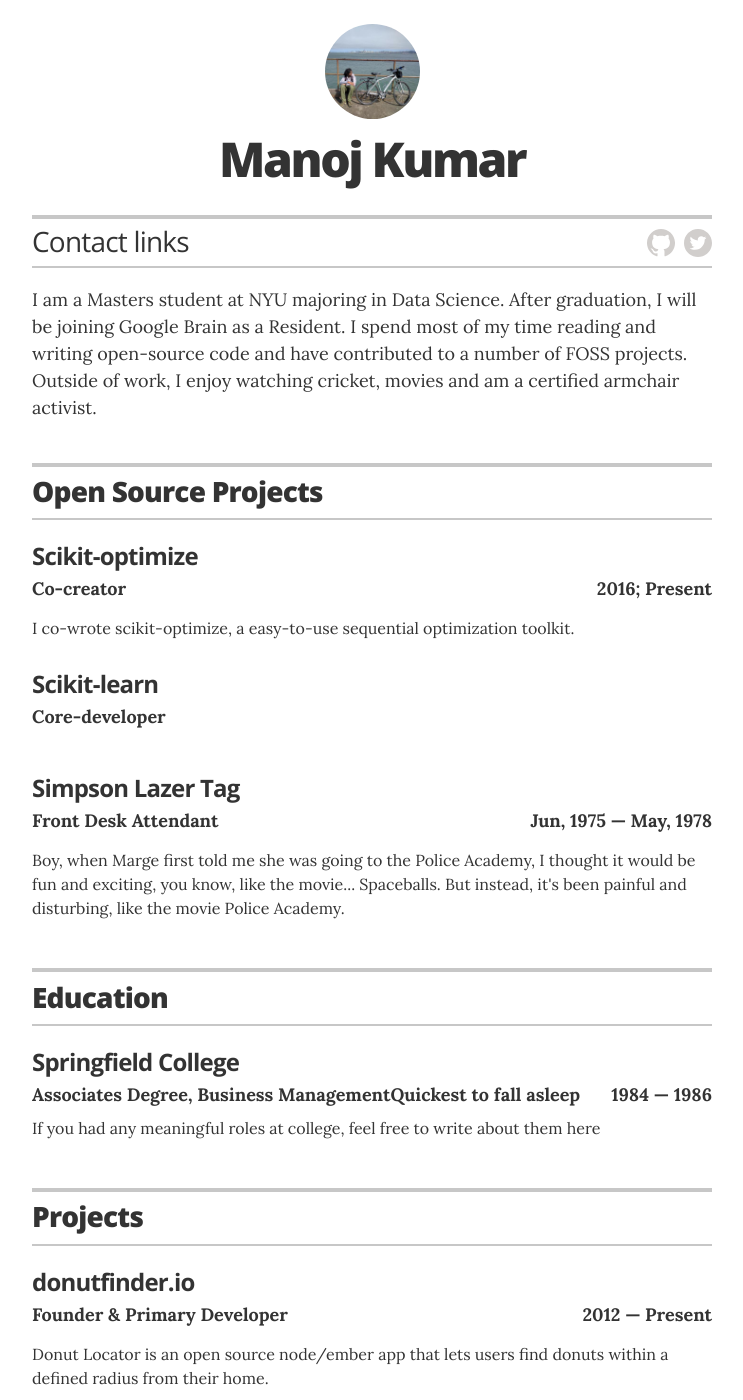
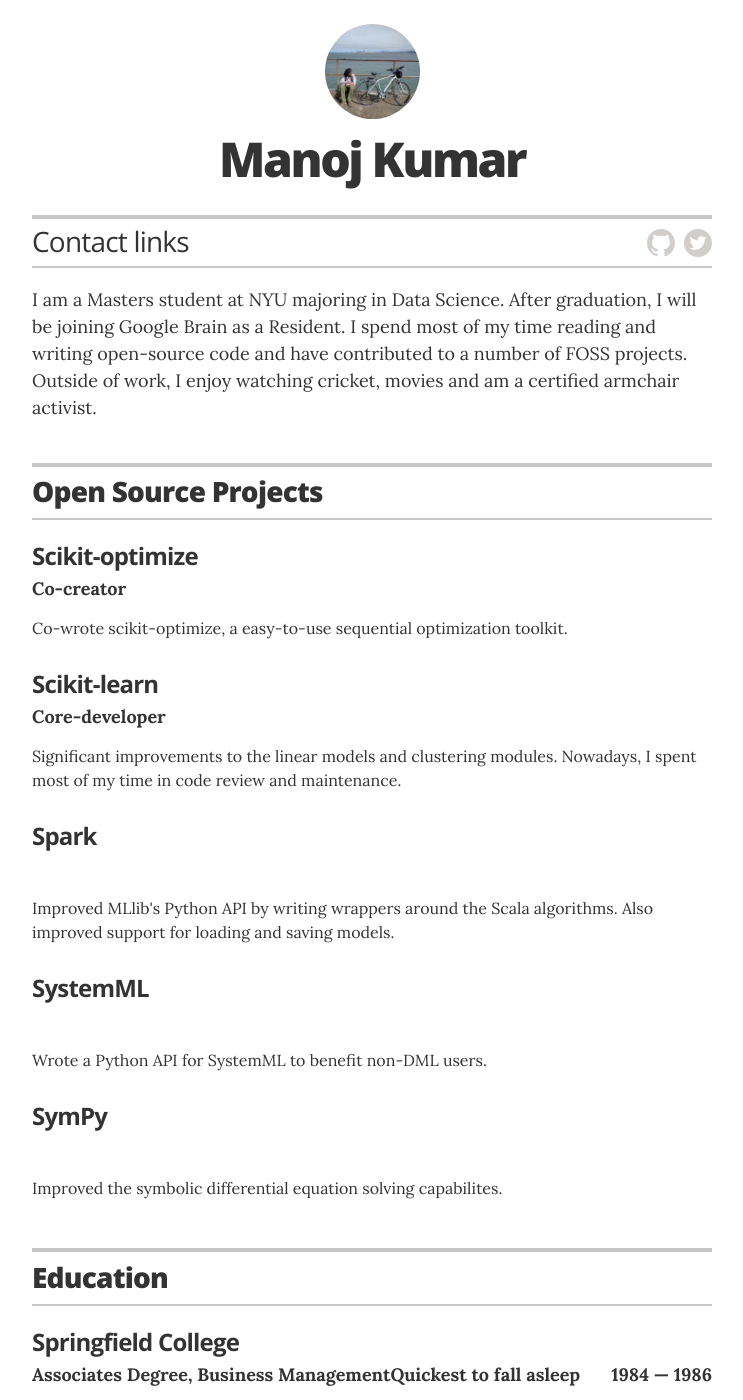
Before and after one commit to MechCoder/MechCoder.github.io, a Jekyll site: the page built from index.html, in a window 1280 px wide and 1400 px high. Shown: the whole window, without its empty margins (268-1011 px from the left). Built offline with Jekyll 4.4.1, drawn with Linux system fonts in a browser that asks for light colours.

Commit message:
Update experience

```diff
--- a/_data/experience.yml
+++ b/_data/experience.yml
@@ -2,17 +2,19 @@
 # Scikit-optimize
 - company: Scikit-optimize
   position: Co-creator
-  duration: 2016; Present
-  summary: I co-wrote scikit-optimize, a easy-to-use sequential optimization toolkit.
+  summary: Co-wrote scikit-optimize, a easy-to-use sequential optimization toolkit.
 
-# Windmill Crank Operator
+# Scikit-learn
 - company: Scikit-learn
   position: Core-developer
-  summary:
+  summary: Significant improvements to the linear models and clustering modules. Nowadays, I spent most of my time in code review and maintenance.
 
+# Spark
+- company: Spark
+  summary: Improved MLlib's Python API by writing wrappers around the Scala algorithms. Also improved support for loading and saving models.
 
-# Front Desk Attendant
-- company: Simpson Lazer Tag
-  position: Front Desk Attendant
-  duration:   Jun, 1975  &mdash; May, 1978
-  summary: Boy, when Marge first told me she was going to the Police Academy, I thought it would be fun and exciting, you know, like the movie... Spaceballs. But instead, it's been painful and disturbing, like the movie Police Academy.
+- company: SystemML
+  summary: Wrote a Python API for SystemML to benefit non-DML users.
+
+- company: SymPy
+  summary: Improved the symbolic differential equation solving capabilites.
```
